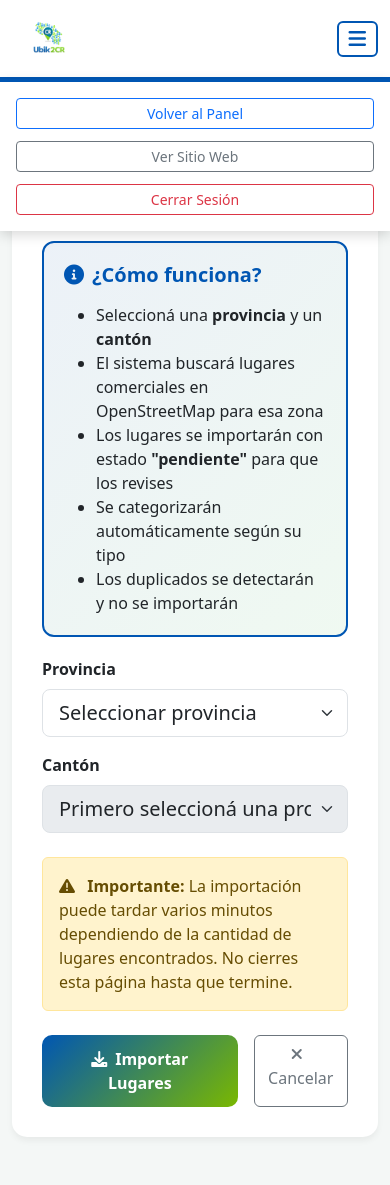
After one commit to jpermu11/ubik2cr-web, a Flask app: page /admin/importar-osm in a window 390 px wide, after a click that opens the changed part. The commit adds this page. Run offline with Flask 3, Linux system fonts and the light colour scheme; the visitor is signed in with stand-in values (Sample User, id 1); tables that the repository leaves empty hold one stand-in row (values such as "Sample post"); some libraries are stand-ins or nearby versions.

Commit message:
Implementar importacion de lugares desde OpenStreetMap

```diff
--- a/main.py
+++ b/main.py
@@ -2,6 +2,8 @@ import os
 import smtplib
 import threading
 import json
+import requests
+import time
 from email.message import EmailMessage
 from datetime import datetime
 
@@ -2215,6 +2217,289 @@ def eliminar_noticia(id):
     flash("Noticia eliminada.")
     return redirect("/admin/noticias")
 
+# =====================================================
+# IMPORTACIÓN DESDE OPENSTREETMAP
+# =====================================================
+
+def mapear_categoria_osm(categoria_osm):
+    """Mapea tipos de OpenStreetMap a categorías de Ubik2CR"""
+    mapeo = {
+        # Comida y Bebidas
+        "restaurant": "Sodas y Rest.",
+        "fast_food": "Comida Rápida",
+        "cafe": "Cafeterías",
+        "bar": "Bares y Licores",
+        "ice_cream": "Heladerías",
+        "food_court": "Comida Rápida",
+        "bakery": "Panaderías",
+
+        # Alimentos
+        "supermarket": "Super y Pulpes",
+        "greengrocer": "Verdurerías",
+        "butcher": "Carnicerías",
+        "convenience": "Super y Pulpes",
+
+        # Salud
+        "pharmacy": "Farmacias",
+        "hospital": "CCSS",
+        "clinic": "Clínicas y Dr.",
+        "dentist": "Dentistas",
+        "veterinary": "Veterinarias",
+        "optometrist": "Ópticas",
+
+        # Belleza y Fitness
+        "gym": "Gimnasios",
+        "beauty_salon": "Belleza y Barbería",
+        "hairdresser": "Belleza y Barbería",
+        "spa": "Spas y Masajes",
+
+        # Ropa y Tecnología
+        "clothes": "Ropa y Calzado",
+        "shoes": "Ropa y Calzado",
+        "electronics": "Tecnología y Cel.",
+        "mobile_phone": "Tecnología y Cel.",
+        "computer": "Reparaciones Tech",
+
+        # Construcción y Automotriz
+        "hardware": "Ferreterías",
+        "doityourself": "Ferreterías",
+        "car_repair": "Mecánica y Llantas",
+        "car_wash": "Lavado de Autos",
+        "fuel": "Gasolineras",
+        "car": "Automotriz",
+
+        # Educación
+        "school": "Escuelas",
+        "university": "Educacion",
+        "library": "Bibliotecas",
+        "college": "Educacion",
+
+        # Turismo
+        "hotel": "Hoteles y Hospedaje",
+        "hostel": "Hoteles y Hospedaje",
+        "attraction": "Turismo",
+        "theme_park": "Cines y Entretenimiento",
+        "cinema": "Cines y Entretenimiento",
+
+        # Finanzas
+        "bank": "Bancos",
+        "atm": "Bancos",
+
+        # Servicios Públicos
+        "police": "Policía",
+        "fire_station": "Bomberos",
+        "townhall": "Municipalidad",
+        "place_of_worship": "Iglesia",
+        "government": "Instituciones Públicas",
+
+        # Servicios Profesionales
+        "lawyer": "Abogados",
+        "accountant": "Contables",
+        "event_venue": "Salones de Eventos",
+        "moving_company": "Mudanzas y Transporte",
+        "plumber": "Plomería y Electricidad",
+        "electrician": "Plomería y Electricidad",
+        "gardener": "Jardinería",
+        "pet": "Mascotas y Suministros",
+    }
+
+    # Buscar coincidencia exacta
+    if categoria_osm in mapeo:
+        return mapeo[categoria_osm]
+
+    # Buscar coincidencia parcial (por si viene "amenity=restaurant")
+    categoria_lower = categoria_osm.lower()
+    for key, value in mapeo.items():
+        if key in categoria_lower:
+            return value
+
+    # Si no hay coincidencia, usar categoría genérica
+    return "Otros"
+
+def obtener_bbox_canton(provincia, canton):
+    """Obtiene el bounding box (área) aproximada de un cantón en Costa Rica"""
+    # Coordenadas aproximadas de algunos cantones principales
+    # Formato: [min_lat, min_lng, max_lat, max_lng]
+    bboxes = {
+        ("San José", "San José"): [9.85, -84.15, 10.0, -83.95],
+        ("San José", "Escazú"): [9.88, -84.15, 9.95, -84.05],
+        ("Alajuela", "Alajuela"): [10.0, -84.25, 10.05, -84.15],
+        ("Alajuela", "Poás"): [10.05, -84.25, 10.15, -84.15],
+        ("Cartago", "Cartago"): [9.85, -83.95, 9.95, -83.85],
+        ("Heredia", "Heredia"): [9.95, -84.15, 10.05, -84.05],
+        ("Guanacaste", "Liberia"): [10.55, -85.65, 10.65, -85.55],
+        ("Puntarenas", "Puntarenas"): [9.95, -84.85, 10.05, -84.75],
+        ("Limón", "Limón"): [9.95, -83.05, 10.05, -82.95],
+    }
+
+    key = (provincia, canton)
+    if key in bboxes:
+        return bboxes[key]
+
+    # Si no está en la lista, usar un bbox genérico de Costa Rica
+    # Esto es menos preciso pero funcionará
+    return [8.0, -86.0, 11.2, -82.5]
+
+def importar_lugares_osm(provincia, canton, tipos_amenity=None):
+    """Importa lugares desde OpenStreetMap usando Overpass API"""
+    if not tipos_amenity:
+        # Tipos comunes de lugares comerciales en OSM
+        tipos_amenity = [
+            "restaurant", "fast_food", "cafe", "bar", "pharmacy", "bank",
+            "supermarket", "hospital", "clinic", "school", "hotel", "fuel",
+            "car_repair", "hardware", "beauty_salon", "gym", "dentist"
+        ]
+
+    bbox = obtener_bbox_canton(provincia, canton)
+    bbox_str = f"{bbox[0]},{bbox[1]},{bbox[2]},{bbox[3]}"
+
+    # Construir query Overpass
+    amenity_filters = "|".join([f'["amenity"="{t}"]' for t in tipos_amenity])
+    shop_filters = '["shop"]'
+
+    query = f"""
+    [out:json][timeout:25];
+    (
+      node{amenity_filters}({bbox_str});
+      way{amenity_filters}({bbox_str});
+      relation{amenity_filters}({bbox_str});
+      node{shop_filters}({bbox_str});
+      way{shop_filters}({bbox_str});
+      relation{shop_filters}({bbox_str});
+    );
+    out body;
+    >;
+    out skel qt;
+    """
+
+    try:
+        # Consultar Overpass API
+        overpass_url = "https://overpass-api.de/api/interpreter"
+        response = requests.post(overpass_url, data=query, timeout=60)
+        response.raise_for_status()
+
+        data = response.json()
+        elementos = data.get("elements", [])
+
+        lugares_importados = []
+        lugares_duplicados = 0
+
+        for elemento in elementos:
+            if elemento.get("type") != "node":
+                continue
+
+            tags = elemento.get("tags", {})
+            if not tags:
+                continue
+
+            # Obtener información básica
+            nombre = tags.get("name") or tags.get("name:es") or "Sin nombre"
+            if not nombre or nombre == "Sin nombre":
+                continue
+
+            # Obtener categoría
+            amenity = tags.get("amenity", "")
+            shop = tags.get("shop", "")
+            categoria_osm = amenity or shop
+            categoria = mapear_categoria_osm(categoria_osm)
+
+            # Obtener ubicación
+            lat = elemento.get("lat")
+            lon = elemento.get("lon")
+            if not lat or not lon:
+                continue
+
+            # Obtener dirección
+            direccion = tags.get("addr:full") or tags.get("addr:street") or ""
+            if direccion and tags.get("addr:housenumber"):
+                direccion = f"{tags.get('addr:housenumber')} {direccion}"
+
+            # Obtener teléfono
+            telefono = tags.get("phone") or tags.get("contact:phone") or None
+
+            # Verificar si ya existe (por nombre y coordenadas cercanas)
+            existe = Negocio.query.filter(
+                Negocio.nombre.ilike(f"%{nombre}%"),
+                Negocio.latitud.between(lat - 0.001, lat + 0.001),
+                Negocio.longitud.between(lon - 0.001, lon + 0.001)
+            ).first()
+
+            if existe:
+                lugares_duplicados += 1
+                continue
+
+            # Crear nuevo negocio
+            nuevo_negocio = Negocio(
+                nombre=nombre[:100],  # Limitar a 100 caracteres
+                categoria=categoria,
+                ubicacion=direccion[:200] if direccion else f"{canton}, {provincia}",
+                provincia=provincia,
+                canton=canton,
+                distrito=None,  # OSM no siempre tiene distrito
+                latitud=lat,
+                longitud=lon,
+                telefono=telefono[:20] if telefono else None,
+                descripcion=f"Lugar importado desde OpenStreetMap. {tags.get('description', '')}"[:500],
+                estado="pendiente",  # Requiere aprobación manual
+                es_vip=False
+            )
+
+            db.session.add(nuevo_negocio)
+            lugares_importados.append(nuevo_negocio)
+
+        db.session.commit()
+
+        return {
+            "importados": len(lugares_importados),
+            "duplicados": lugares_duplicados,
+            "total_encontrados": len(elementos)
+        }
+
+    except requests.exceptions.RequestException as e:
+        print(f"[OSM IMPORT ERROR] Error al consultar Overpass API: {e}")
+        db.session.rollback()
+        return {"error": f"Error al consultar OpenStreetMap: {str(e)}"}
+    except Exception as e:
+        print(f"[OSM IMPORT ERROR] Error inesperado: {e}")
+        db.session.rollback()
+        return {"error": f"Error inesperado: {str(e)}"}
+
+@app.route("/admin/importar-osm", methods=["GET", "POST"])
+def importar_osm():
+    """Panel para importar lugares desde OpenStreetMap"""
+    if not admin_logged_in():
+        return redirect("/login")
+
+    if request.method == "POST":
+        provincia = request.form.get("provincia", "").strip()
+        canton = request.form.get("canton", "").strip()
+
+        if not provincia or not canton:
+            flash("Debés seleccionar provincia y cantón.")
+            return redirect("/admin/importar-osm")
+
+        # Importar lugares
+        resultado = importar_lugares_osm(provincia, canton)
+
+        if "error" in resultado:
+            flash(f"Error: {resultado['error']}")
+        else:
+            flash(f"✅ Importados: {resultado['importados']} lugares | Duplicados: {resultado['duplicados']} | Total encontrados: {resultado['total_encontrados']}")
+
+        return redirect("/admin/importar-osm")
+
+    # Cargar datos de ubicaciones para los selectores
+    import os
+    json_path = os.path.join(os.path.dirname(__file__), "static", "data", "costa_rica_ubicaciones.json")
+    ubicaciones_data = {}
+    try:
+        with open(json_path, "r", encoding="utf-8") as f:
+            ubicaciones_data = json.load(f)
+    except Exception as e:
+        print(f"[ERROR] No se pudo cargar ubicaciones: {e}")
+
+    return render_template("admin_importar_osm.html", ubicaciones_data=ubicaciones_data)
+
 @app.route("/admin/analytics")
 def admin_analytics():
     """Panel de analytics y métricas"""
--- /dev/null
+++ b/templates/admin_importar_osm.html
@@ -0,0 +1,254 @@
+<!DOCTYPE html>
+<html lang="es">
+<head>
+    <meta charset="UTF-8">
+    <title>Importar Lugares desde OpenStreetMap | Ubik2CR</title>
+    <link href="https://cdn.jsdelivr.net/npm/bootstrap@5.3.0/dist/css/bootstrap.min.css" rel="stylesheet">
+    <link rel="stylesheet" href="https://cdnjs.cloudflare.com/ajax/libs/font-awesome/6.0.0/css/all.min.css">
+    <style>
+        :root { --brand-blue: #0056b3; --brand-green: #7ab800; }
+        body { background-color: #f4f7f6; }
+
+        .navbar {
+            background-color: white !important;
+            border-bottom: 3px solid var(--brand-blue);
+            padding: 10px 0;
+            box-shadow: 0 2px 10px rgba(0,0,0,0.05);
+            display: flex;
+            align-items: center;
+        }
+
+        @media (max-width: 991px) {
+            .navbar {
+                height: 80px !important;
+                min-height: 80px !important;
+                max-height: 80px !important;
+                overflow: visible !important;
+                display: flex !important;
+                align-items: center !important;
+                flex-wrap: nowrap !important;
+            }
+
+            .navbar .container {
+                display: flex !important;
+                align-items: center !important;
+                flex-wrap: nowrap !important;
+                height: 80px !important;
+                position: relative !important;
+            }
+
+            .navbar-brand {
+                flex-shrink: 0 !important;
+                display: flex !important;
+                align-items: center !important;
+                height: 100% !important;
+            }
+
+            .navbar-brand span {
+                display: none !important;
+            }
+
+            .navbar-brand img {
+                height: 50px !important;
+            }
+
+            .navbar-toggler {
+                flex-shrink: 0 !important;
+                margin-left: auto !important;
+                height: auto !important;
+            }
+
+            .navbar-collapse {
+                position: absolute !important;
+                top: 80px !important;
+                left: 0 !important;
+                right: 0 !important;
+                background: white !important;
+                box-shadow: 0 4px 12px rgba(0,0,0,0.15) !important;
+                border-top: 3px solid var(--brand-blue) !important;
+                padding: 16px !important;
+                z-index: 1000 !important;
+                margin-top: 0 !important;
+                width: 100% !important;
+            }
+
+            .navbar-collapse:not(.show) {
+                display: none !important;
+            }
+
+            .navbar-collapse.show {
+                display: block !important;
+            }
+
+            .navbar-collapse .d-flex {
+                flex-direction: column !important;
+                gap: 12px !important;
+                width: 100% !important;
+            }
+
+            .navbar-collapse .btn {
+                width: 100% !important;
+            }
+        }
+
+        .card-import {
+            border: none;
+            border-radius: 15px;
+            box-shadow: 0 4px 6px rgba(0,0,0,0.05);
+            background: white;
+            padding: 30px;
+        }
+
+        .btn-import {
+            background: linear-gradient(135deg, var(--brand-blue), var(--brand-green));
+            color: white;
+            border: none;
+            padding: 12px 30px;
+            border-radius: 10px;
+            font-weight: 600;
+            transition: all 0.3s;
+        }
+
+        .btn-import:hover {
+            transform: translateY(-2px);
+            box-shadow: 0 6px 12px rgba(0,0,0,0.15);
+            color: white;
+        }
+
+        .info-box {
+            background: linear-gradient(135deg, rgba(11, 79, 163, 0.08), rgba(56, 178, 77, 0.08));
+            border: 2px solid var(--brand-blue);
+            border-radius: 12px;
+            padding: 20px;
+            margin-bottom: 20px;
+        }
+    </style>
+</head>
+<body>
+
+<nav class="navbar navbar-expand-lg navbar-light sticky-top">
+    <div class="container">
+        <a class="navbar-brand" href="/admin">
+            <img src="/static/uploads/logo.png" alt="Admin Ubik2CR" style="height: 70px; width: auto;">
+            <span class="ms-2 fw-bold text-secondary d-none d-md-inline" style="font-size: 1.2rem;">| Panel Admin</span>
+        </a>
+
+        <button class="navbar-toggler d-lg-none" type="button" data-bs-toggle="collapse" data-bs-target="#adminNavbarImportar"
+                aria-controls="adminNavbarImportar" aria-expanded="false" aria-label="Toggle navigation"
+                style="border: 2px solid var(--brand-blue); border-radius: 6px; padding: 6px 10px; background: transparent;">
+            <i class="fas fa-bars" style="color: var(--brand-blue);"></i>
+        </button>
+
+        <div class="collapse navbar-collapse" id="adminNavbarImportar">
+            <div class="ms-auto d-flex flex-column flex-lg-row gap-2">
+                <a href="/admin" class="btn btn-outline-primary btn-sm">Volver al Panel</a>
+                <a href="/" class="btn btn-outline-secondary btn-sm">Ver Sitio Web</a>
+                <a href="/logout" class="btn btn-outline-danger btn-sm">Cerrar Sesión</a>
+            </div>
+        </div>
+    </div>
+</nav>
+
+<div class="container mt-5 mb-5">
+    <div class="row justify-content-center">
+        <div class="col-lg-10">
+            <div class="card-import">
+                <h2 class="mb-4" style="color: var(--brand-blue);">
+                    <i class="fas fa-download me-2"></i>Importar Lugares desde OpenStreetMap
+                </h2>
+
+                <div class="info-box">
+                    <h5 class="fw-bold mb-3" style="color: var(--brand-blue);">
+                        <i class="fas fa-info-circle me-2"></i>¿Cómo funciona?
+                    </h5>
+                    <ul class="mb-0">
+                        <li>Seleccioná una <strong>provincia</strong> y un <strong>cantón</strong></li>
+                        <li>El sistema buscará lugares comerciales en OpenStreetMap para esa zona</li>
+                        <li>Los lugares se importarán con estado <strong>"pendiente"</strong> para que los revises</li>
+                        <li>Se categorizarán automáticamente según su tipo</li>
+                        <li>Los duplicados se detectarán y no se importarán</li>
+                    </ul>
+                </div>
+
+                <form method="POST" id="importForm">
+                    <div class="row g-3">
+                        <div class="col-md-6">
+                            <label class="form-label fw-bold">Provincia</label>
+                            <select name="provincia" id="provincia" class="form-select form-select-lg" required onchange="cargarCantonesImportar()">
+                                <option value="">Seleccionar provincia</option>
+                                {% for provincia in ubicaciones_data.keys() %}
+                                <option value="{{ provincia }}">{{ provincia }}</option>
+                                {% endfor %}
+                            </select>
+                        </div>
+
+                        <div class="col-md-6">
+                            <label class="form-label fw-bold">Cantón</label>
+                            <select name="canton" id="canton" class="form-select form-select-lg" required disabled>
+                                <option value="">Primero seleccioná una provincia</option>
+                            </select>
+                        </div>
+                    </div>
+
+                    <div class="alert alert-warning mt-4">
+                        <i class="fas fa-exclamation-triangle me-2"></i>
+                        <strong>Importante:</strong> La importación puede tardar varios minutos dependiendo de la cantidad de lugares encontrados.
+                        No cierres esta página hasta que termine.
+                    </div>
+
+                    <div class="d-flex gap-3 mt-4">
+                        <button type="submit" class="btn-import" id="btnImportar">
+                            <i class="fas fa-download me-2"></i>Importar Lugares
+                        </button>
+                        <a href="/admin" class="btn btn-outline-secondary">
+                            <i class="fas fa-times me-2"></i>Cancelar
+                        </a>
+                    </div>
+                </form>
+            </div>
+        </div>
+    </div>
+</div>
+
+<script src="https://cdn.jsdelivr.net/npm/bootstrap@5.3.0/dist/js/bootstrap.bundle.min.js"></script>
+<script>
+    const ubicacionesData = {{ ubicaciones_data | tojson }};
+
+    function cargarCantonesImportar() {
+        const provinciaSelect = document.getElementById('provincia');
+        const cantonSelect = document.getElementById('canton');
+
+        const provincia = provinciaSelect.value;
+
+        if (!provincia) {
+            cantonSelect.innerHTML = '<option value="">Primero seleccioná una provincia</option>';
+            cantonSelect.disabled = true;
+            return;
+        }
+
+        cantonSelect.innerHTML = '<option value="">Seleccionar cantón</option>';
+
+        if (ubicacionesData[provincia]) {
+            const cantones = Object.keys(ubicacionesData[provincia]);
+            cantones.forEach(canton => {
+                const option = document.createElement('option');
+                option.value = canton;
+                option.textContent = canton;
+                cantonSelect.appendChild(option);
+            });
+            cantonSelect.disabled = false;
+        } else {
+            cantonSelect.innerHTML = '<option value="">No hay cantones disponibles</option>';
+            cantonSelect.disabled = true;
+        }
+    }
+
+    // Prevenir múltiples envíos
+    document.getElementById('importForm').addEventListener('submit', function(e) {
+        const btn = document.getElementById('btnImportar');
+        btn.disabled = true;
+        btn.innerHTML = '<i class="fas fa-spinner fa-spin me-2"></i>Importando...';
+    });
+</script>
+</body>
+</html>
```
Also changed, not shown: templates/dashboard.html (+8 -0 lines).
